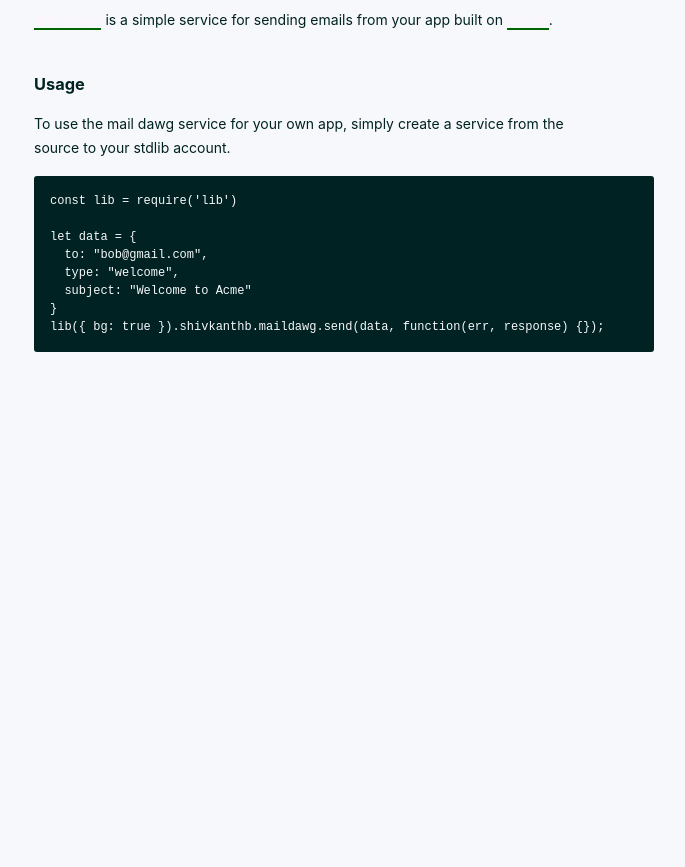
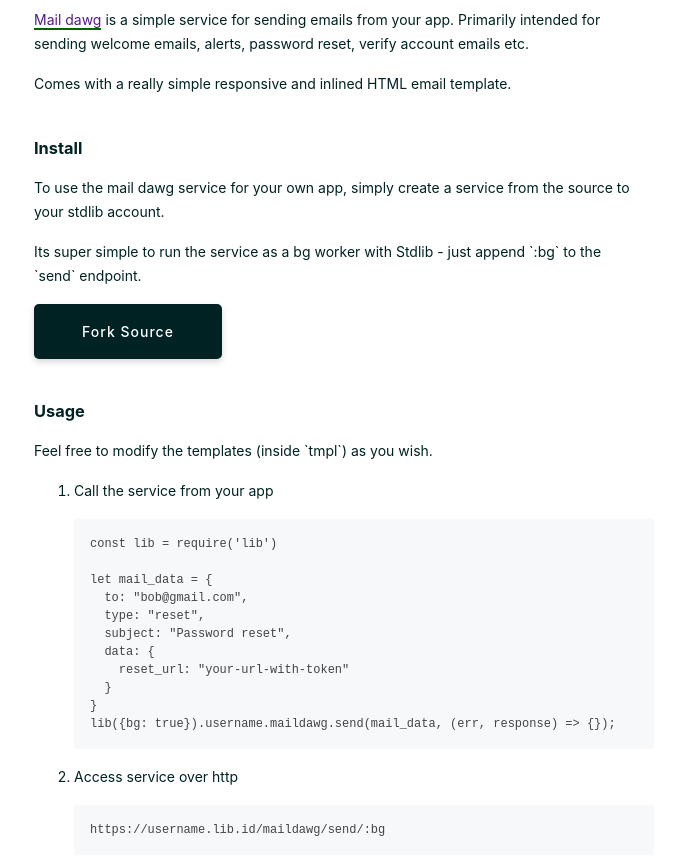
Before and after one commit to shivkanthb/maildawg, a website: page index.html in a window 1280 px wide. Shown: the part 85-952 px from the top of the page, without its empty margins (24-709 px from the left). Before the commit the page ends 800 px from the top, so only its background shows below. Drawn offline with Linux system fonts and the light colour scheme.

Commit message:
update copy

```diff
--- a/functions/send.js
+++ b/functions/send.js
@@ -23,7 +23,7 @@
     } else if (type === "alert") {
         tmplpath = tmplpath + 'alert.html';
     } else {
-        callback(new Error("Choose a valid email template"));
+        return callback(new Error("Choose a valid email template"));
     }
 
     var htmlOutput = swig.renderFile(tmplpath, { data });
--- a/index.html
+++ b/index.html
@@ -11,8 +11,9 @@
       line-height: 24px;
       /*background: #eff7ff;*/
       background: #F7F8FB;
-      /*background: #FEF3FC;*/
+      background: #FEF3FC;
       /*background: #022;*/
+      background: #FFF;
       color: #022;
       font-family: -apple-system, BlinkMacSystemFont, "Segoe UI", Roboto, "Helvetica Neue", Arial, sans-serif;
     }
@@ -22,28 +23,20 @@
     }
     p, li {
       margin: 16px 0 16px 0;
-      width: 550px;
+      width: 600px;
     }
       p.break {
         margin-top: 35px;
       }
     a, a:visited {
-      color: #FEF3FC;
+      /*color: #FEF3FC;*/
       text-decoration: none;
       border-bottom: 2px solid darkgreen;
     }
     h1, h2, h3, h4, h5, h6 {
       margin-top: 40px;
     }
-    b.header {
-      font-size: 18px;
-    }
-    span.alias {
-      font-size: 14px;
-      font-style: italic;
-      margin-left: 20px;
-    }
-    code, pre, tt {
+    code, pre {
       font-family: monospace;
       font-size: 12px;
       line-height: 18px;
@@ -60,8 +53,8 @@
 
         padding: 16px;
         background-color: #f6f8fa;
-        background-color: #022;
-        color: #f6f8fa;
+        /*background-color: #022;*/
+        /*color: #f6f8fa;*/
         border-radius: 3px;
 }
       }
@@ -70,6 +63,28 @@
           border-left: 0;
           margin: 6px 0 6px 0;
         }
+
+      a.clone {
+        font-weight: 500;
+        display: block;
+        width: 156px;
+        padding: 1.25rem 1rem;
+        cursor: pointer;
+        letter-spacing: 1px;
+        justify-content: center;
+        line-height: 15px;
+        color: #FFF;
+        background-color: #022;
+        text-align: center;
+        text-decoration: none;
+        border: none;
+        box-shadow: 0 3px 6px rgba(48, 58, 82, 0.2);
+        border-radius: 5px;
+        margin-bottom: 30px;
+      }
+      a.clone:hover {
+        box-shadow: 0 6px 12px rgba(48, 58, 82, 0.2);
+      }
   </style>
 </head>
 <body>
@@ -80,25 +95,50 @@
 
     <p>
       <a href="">Mail dawg</a>
-      is a simple service for sending emails from your app built on
-      <a href="https://stdlib.com">StdLib</a>.
+      is a simple service for sending emails from your app. Primarily intended for sending welcome emails, alerts, password reset, verify account emails etc.
     </p>
+    <p>Comes with a really simple responsive and inlined HTML email template.</p>
+
+    <h3 id="install">Install</h3>
+
+    <p>
+      To use the mail dawg service for your own app, simply create a service from the source to your stdlib account.</p><p> Its super simple to run the service as a bg worker with Stdlib - just append `:bg` to the `send` endpoint.
+    </p>
+    <a href="" class="clone">Fork Source</a>
 
     <h3 id="usage">Usage</h3>
-
     <p>
-      To use the mail dawg service for your own app, simply create a service from the source to your stdlib account.
+      Feel free to modify the templates (inside `tmpl`) as you wish.
     </p>
-    <pre>
+    <ol>
+      <li>
+        Call the service from your app
+      </li>
+          <pre>
 const lib = require('lib')
 
-let data = {
+let mail_data = {
   to: "bob@gmail.com",
-  type: "welcome",
-  subject: "Welcome to Acme"
+  type: "reset",
+  subject: "Password reset",
+  data: {
+    reset_url: "your-url-with-token"
+  }
 }
-lib({ bg: true }).shivkanthb.maildawg.send(data, function(err, response) {});
+lib({bg: true}).username.maildawg.send(mail_data, (err, response) => {});
 </pre>
+      <li>
+        Access service over http
+      </li>
+          <pre>
+https://username.lib.id/maildawg/send/:bg
+</pre>
+    </ol>
 
+    <h3 id="changelog">Change Log</h3>
+    <p>0.0.1 - Latest</p>
+
+    <h3 id="thanks">Thanks</h3>
+    <p>Thanks <a href="https://stdlib.com">Stdlib</a>, <a href="https://nodemailer.com/">Node Mailer</a>, <a href="https://ethereal.email/">Ethereal Mail</a></p>
 </body>
 </html>
```
Also changed, not shown: source.json (+8 -8 lines), tmpl/base.html (+1 -1 lines).
